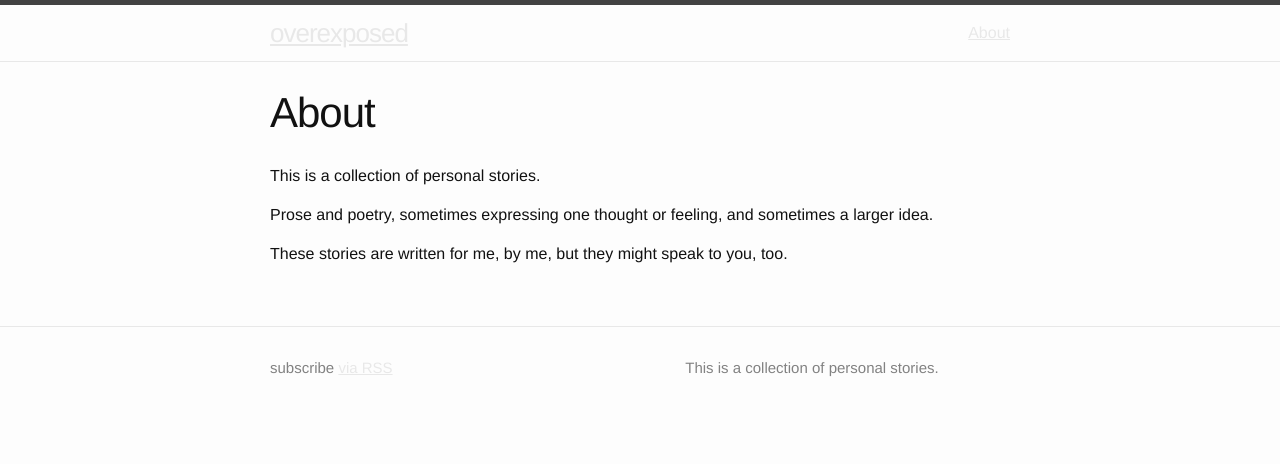
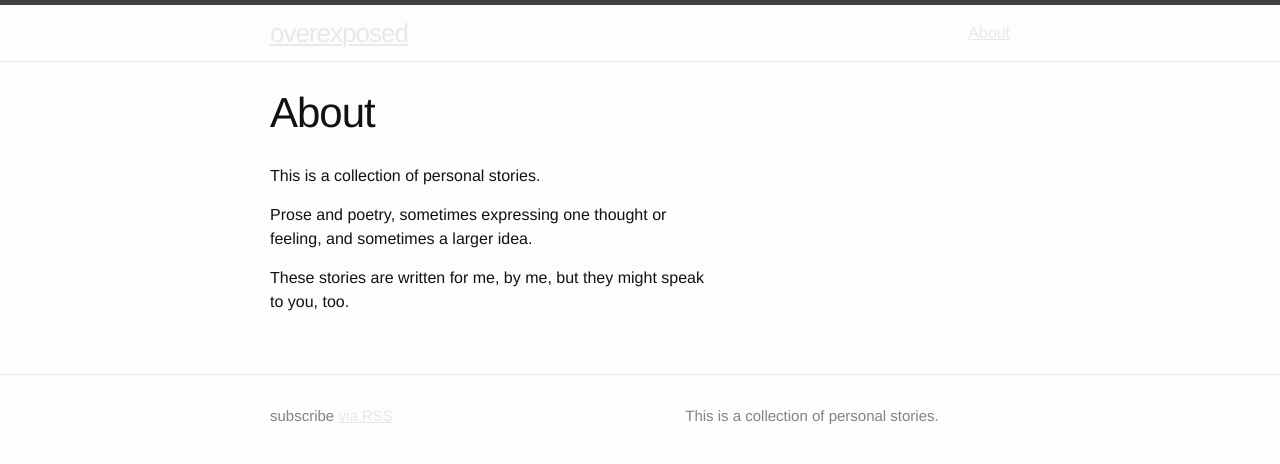
Before and after one commit to lizgene/not-lizhubertz.github.io, a Jekyll site: the page built from about.md, in a window 1280 px wide. Shown: the top 464 px of the page. Built offline with Jekyll 4.4.1, drawn with Linux system fonts in a browser that asks for light colours.

Commit message:
Set max-width of paragraphs for optimal type layout

```diff
--- a/_sass/_layout.scss
+++ b/_sass/_layout.scss
@@ -222,6 +222,10 @@
 .post-content {
     margin-bottom: $spacing-unit;
 
+    p {
+      max-width: 435px;
+    }
+
     h2 {
         font-size: 32px;
 
```
